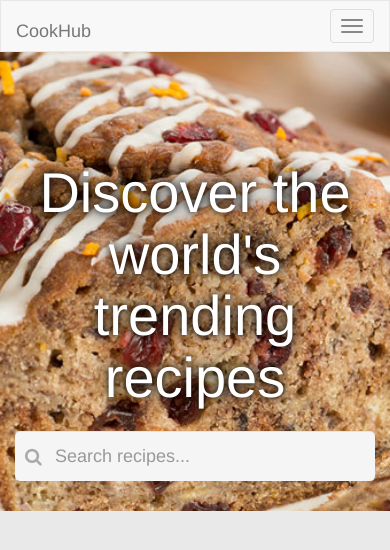
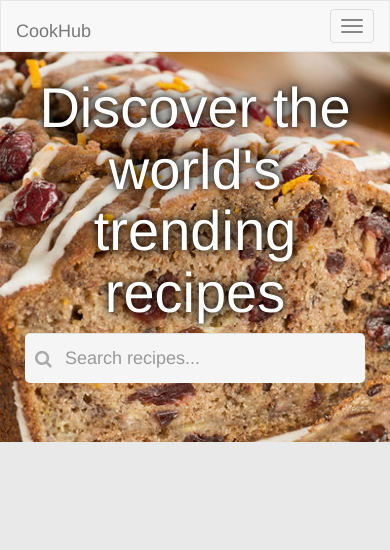
Before and after one commit to alex415/cookhub-v2, a website: page public/views/index.html in a window 390 px wide. Drawn offline with nearby package versions, Linux system fonts and the light colour scheme; some packages are replaced by stand-ins of ours; files that its build step writes are made by us from their sources; files whose address does not match are found by name.

Commit message:
added media queries for mobile

```diff
--- a/public/styles/style.css
+++ b/public/styles/style.css
@@ -120,6 +120,17 @@ body {
   }
 }
 
+@media screen and (max-width: 480px) {
+  .form-group {
+    padding-right: 10px;
+    padding-left: 10px;
+  }
+  .jumbotron > h1 {
+    padding-top: 0;
+    margin-top: -5px;
+    padding-bottom: 0;
+}
+
 /*Typography*/
 
 html { font: 100%/1.5 Arial, sans-serif; }
```
